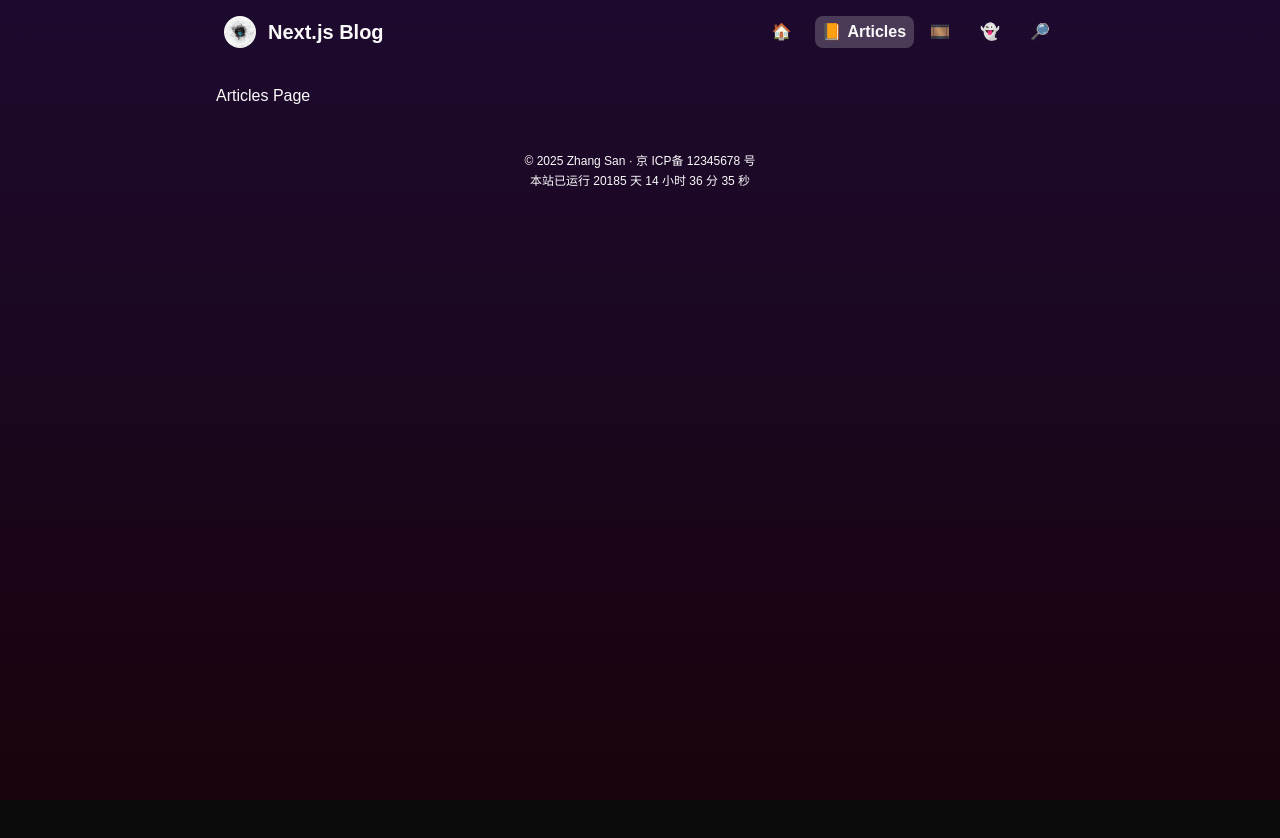
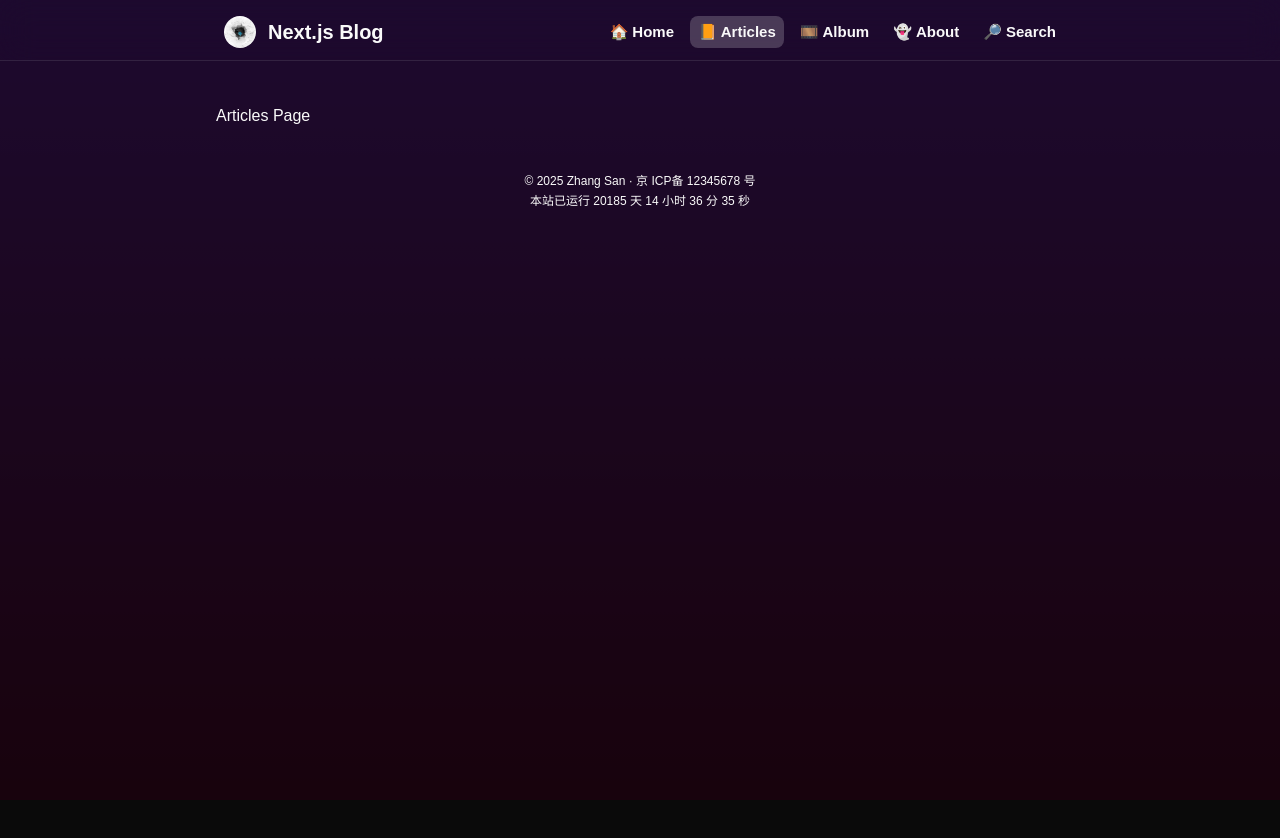
Before and after one commit to huj13k4n9/nextjs-papermod, a Next.js app: page /articles in a window 1280 px wide. Shown: the top 838 px of the page. Before the commit the page ends 800 px from the top, so only its background shows below. Built offline with nearby package versions, Linux system fonts and the light colour scheme.

Commit message:
Remove some animations on header to prevent bugs...

```diff
--- a/package.json
+++ b/package.json
@@ -12,9 +12,6 @@
     "@mdx-js/loader": "^3.1.0",
     "@mdx-js/react": "^3.1.0",
     "@next/mdx": "^15.2.4",
-    "@radix-ui/react-separator": "^1.1.2",
-    "@radix-ui/react-slot": "^1.1.2",
-    "@radix-ui/react-tooltip": "^1.1.8",
     "@types/mdx": "^2.0.13",
     "class-variance-authority": "^0.7.1",
     "clsx": "^2.1.1",
--- a/src/components/header.tsx
+++ b/src/components/header.tsx
@@ -7,113 +7,100 @@ import {config} from "@/config";
 import {cn} from "@/lib/utils";
 import {usePathname} from "next/navigation";
 import * as motion from "motion/react-client"
-import {AnimatePresence} from "motion/react"
+import {AnimatePresence} from "motion/react";
 
 const animateAttr = {
     type: "spring",
-    stiffness: 150,
-    damping: 20,
+    stiffness: 200,
+    damping: 28,
 }
+
+type LinkLabelConfig = "true" | "false" | "current"
 
 export default function Header() {
     const navAttrs = config.site.nav;
     const currentPath = usePathname()
     const isBlogPage = currentPath.includes("/article/");
+    // @ts-ignore
+    const linkLabelConfig: LinkLabelConfig = navAttrs.showLinkLabel;
 
     return (
         <header className={cn(
             "pt-4 pb-3 w-full bg-transparent backdrop-blur-lg",
             navAttrs.float && "fixed top-0 left-0 right-0 z-20 border-b-[1.5px]"
         )}>
-            <motion.div className={"mx-auto px-8 w-full select-none"}
-                        initial={{maxWidth: "56rem", y: 0}}
-                        animate={{maxWidth: isBlogPage ? "72rem" : "56rem", y: 0}}
-                        transition={{
-                            ...animateAttr,
-                            delay: 0.5,
-                        }}
+            <motion.div
+                className={"mx-auto px-8 w-full select-none"}
+                initial={{maxWidth: "56rem"}}
+                animate={{maxWidth: isBlogPage ? "72rem" : "56rem"}}
+                transition={{ ...animateAttr, delay: 0.4 }}
             >
-                <div className={cn(
+                <nav className={cn(
                     `flex flex-col md:justify-between items-center`,
-                    (navAttrs.showIcon || navAttrs.showTitle) && `md:flex-row`
+                    (navAttrs.showIcon || navAttrs.showSiteName) && `md:flex-row`
                 )}>
-                    {(navAttrs.showIcon || navAttrs.showTitle) &&
-                        <motion.div
-                            layout
-                            transition={{
-                                ...animateAttr,
-                            }}
+                    {(navAttrs.showIcon || navAttrs.showSiteName) &&
+                                <motion.button
+                                type="button"
+                                whileTap={{ scale: 0.9 }}
+                                transition={{ ease: "easeInOut", duration: 0.1 }}
                                 >
                                 <Link href="/" className="flex items-center mb-4 md:mb-0">
                             {navAttrs.showIcon &&
                                 <Image src={navAttrs.icon} alt="Site Logo" width={32} height={32}
                                                            className="mr-3 rounded-full"/>
                         }
-                                {config.site.nav.showTitle &&
+                        {config.site.nav.showSiteName &&
                         <span className="text-xl font-bold">{config.site.title}</span>
                         }
                     </Link>
-                        </motion.div>
+                </motion.button>
                 }
 
-                    <nav>
-                        <motion.ul
-                            className={`flex space-x-6 list-none w-full`}
-                            layout
-                            transition={{
-                                ...animateAttr,
-                            }}
+                <div>
+                    <ul className={`flex space-x-6 list-none w-full`}>
+                        {navAttrs.entries.map((link, index) => (
+                                <li key={index} className={`list-none relative items-center justify-between`}>
+                                    <Link href={link.href}>
+                                        <motion.button
+                                            type="button"
+                                            className={`cursor-pointer flex items-center justify-center min-h-[28px] min-w-[24px]`}
+                                            whileTap={{ scale: 0.9 }}
+                                            transition={{ ease: "easeInOut", duration: 0.1 }}
                                         >
-                            {navAttrs.entries.map((link, index) => (
-                                <motion.li
-                                    key={index}
-                                    layout
-                                    className={`list-none relative cursor-pointer items-center justify-between`}
-                                >
-                                    <Link href={link.href}>
-                                        <div className={`flex items-center min-h-[28px] min-w-[24px]`}>
-                                            <motion.span
-                                                layout
-                                                className="text-base pr-1.5"
-                                            >
+                                            <span className={`text-[15px] font-bold overflow-hidden`}>
                                                 {link.icon}
-                                            </motion.span>
-                                            <AnimatePresence mode="wait" initial={false}>
-                                                <motion.span
-                                                    key={link.href}
-                                                    initial={{opacity: 0, width: 0}}
-                                                    animate={{opacity: 1, width: "auto"}}
-                                                    exit={{opacity: 0, width: 0}}
-                                                    transition={{
-                                                        ...animateAttr,
-                                                        opacity: {duration: 0.5},
-                                                        width: {duration: 0.5},
-                                                    }}
-                                                    className={cn(
-                                                        "text-base font-bold overflow-hidden",
-                                                        currentPath !== link.href && "hidden"
-                                                    )}
-                                                >
+                                            </span>
+
+                                            {(linkLabelConfig === "true" || (linkLabelConfig === "current" && currentPath === link.href)) &&
+                                                <span className={`text-[15px] font-bold overflow-hidden ml-1 hidden sm:inline-block`}>
                                                     {link.label}
-                                                </motion.span>
-                                            </AnimatePresence>
-                                        </div>
+                                                </span>
+                                            }
+                                        </motion.button>
+
+                                        <AnimatePresence initial={false}>
                                             {currentPath === link.href && (
                                                 <motion.div
-                                                className={`absolute inset-0 bg-[#ffffff33] rounded-md -z-10 -ml-1.5 -mr-2 -my-0.5`}
-                                                layoutId="underline"
+                                                    style={{ borderRadius: "8px" }}
+                                                    className={`absolute inset-0 bg-[#ffffff33] -z-10 -ml-2 -mr-2 -my-0.5`}
+                                                    layoutId="navlinks"
+                                                    initial={{ opacity: 0}}
+                                                    animate={{ opacity: 1}}
+                                                    exit={{ opacity: 0}}
                                                     transition={{
                                                         ...animateAttr,
                                                         duration: 0.5
                                                     }}
                                                 />
                                             )}
+                                        </AnimatePresence>
                                     </Link>
-                                </motion.li>
+                                </li>
                             ))}
-                        </motion.ul>
+                        </ul>
+                    </div>
                 </nav>
-                </div>
             </motion.div>
         </header>
     );
--- a/src/config.ts
+++ b/src/config.ts
@@ -32,8 +32,10 @@ export const config = {
         },
         nav: {
             showIcon: true,
-            showTitle: true,
-            float: false,
+            showSiteName: true,
+            // true | false | current
+            showLinkLabel: "true",
+            float: true,
             icon: "/favicon.png",
             entries: [
                 {href: '/', label: 'Home', icon: "🏠"},
```
Also changed, not shown: 1 other file (tests, documents, lock files or other folders). Lines whose indentation alone changed are shown as unchanged.
